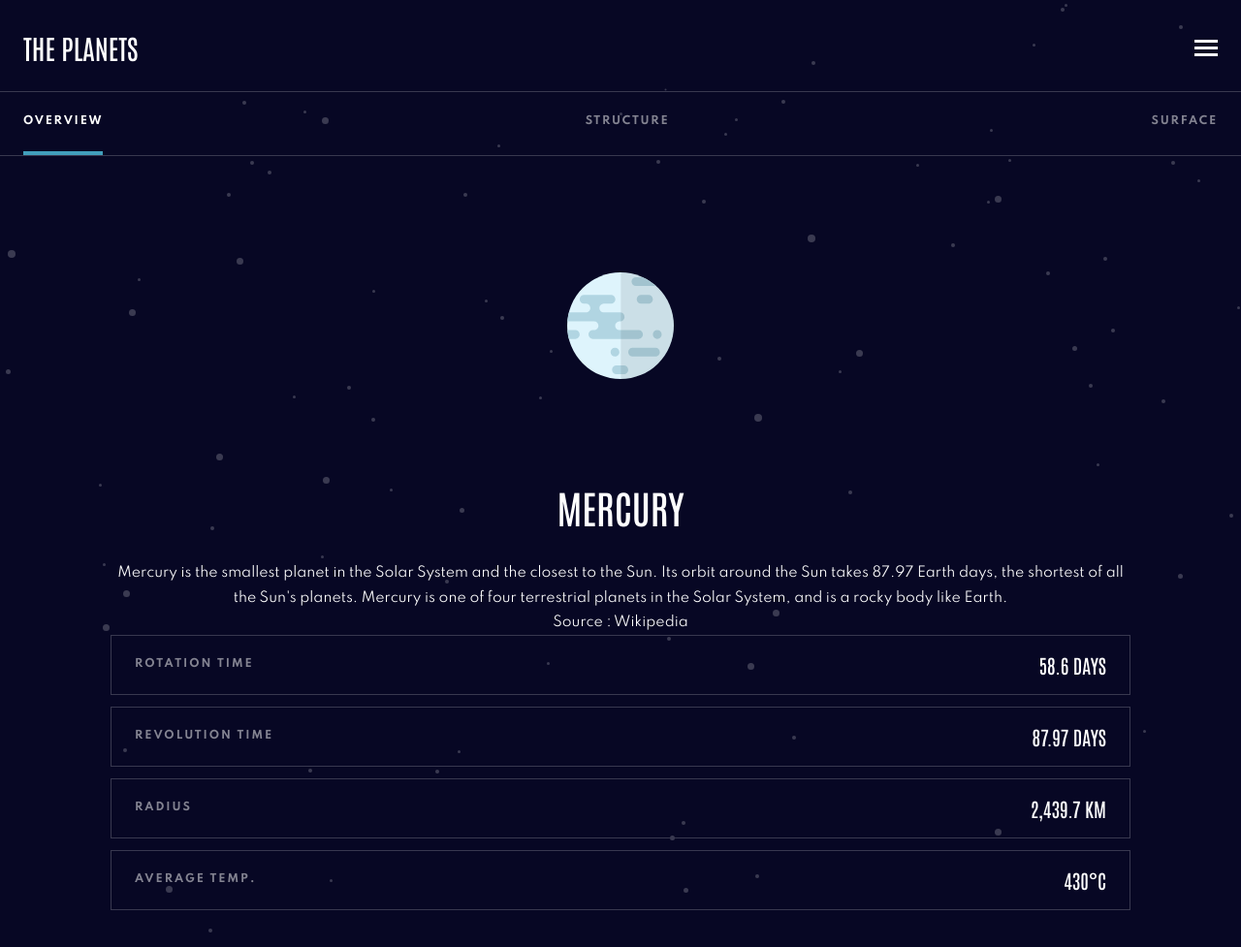
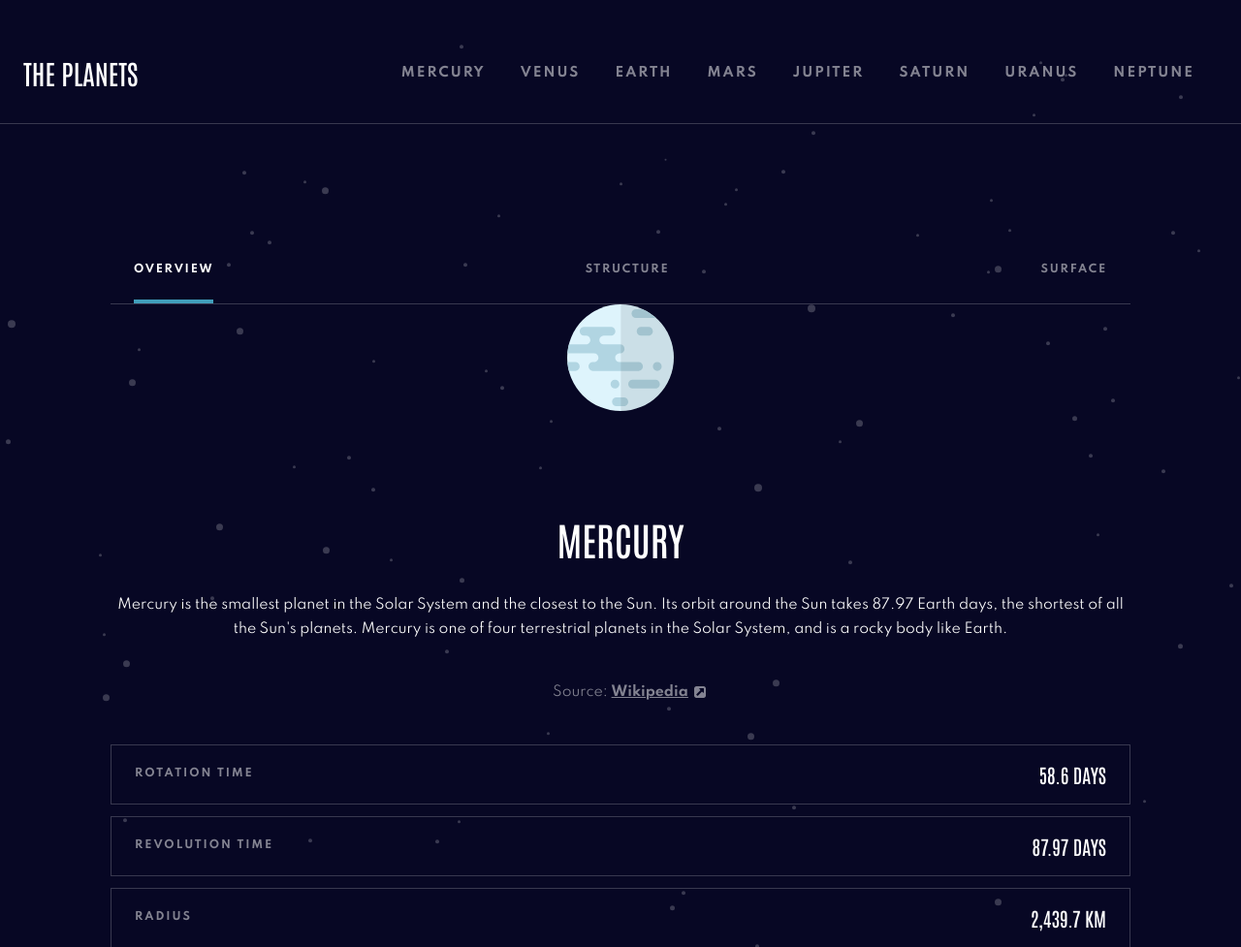
Before and after one commit to zettelmann/planet-fact-site-oop-js, a website built with webpack: page index.html in a window 1280 px wide. Shown: the top 977 px of the page at 97% size. Built offline with nearby package versions, Linux system fonts and the light colour scheme.

Commit message:
finished mobile tablet menu

```diff
--- a/index.html
+++ b/index.html
@@ -20,10 +20,10 @@
           <div class="mobile-menu__icon"></div>
         </button>
       </div>
-    </header>
+
 
       <nav class="nav">
-        <ul>
+        <ul class="nav__list">
           <li class="nav__item nav__item--mercury">
             <button class="nav__btn nav__btn--mercury">Mercury</button>
           </li>
@@ -49,9 +49,9 @@
             <button class="nav__btn nav__btn--neptune">Neptune</button>
           </li>
         </ul>
-
       </nav>
-        <nav class="subnav">
+    </header>
+<!--
           <ul class="planet-facts__btns-list">
             <li class="planet-facts__btns-item">
               <button class="planet-facts__btn planet-facts__btn--mercury planet-facts__btn--overview show-planet-facts"><h4>Overview</h4> </button>
@@ -63,9 +63,22 @@
               <button class="planet-facts__btn planet-facts__btn--mercury planet-facts__btn--surface"><h4>Surface</h4></button>
             </li>
           </ul>
-        </nav>
+ -->
       <div class="container">
         <section class="section-planet-facts">
+
+          <ul class="planet-facts__btns-list">
+            <li class="planet-facts__btns-item">
+              <button class="planet-facts__btn planet-facts__btn--mercury planet-facts__btn--overview show-planet-facts"><h4>Overview</h4> </button>
+            </li>
+            <li class="planet-facts__btns-item">
+              <button class="planet-facts__btn planet-facts__btn--mercury planet-facts__btn--structure"><h4>Structure</h4></button>
+            </li>
+            <li class="planet-facts__btns-item">
+              <button class="planet-facts__btn planet-facts__btn--mercury planet-facts__btn--surface"><h4>Surface</h4></button>
+            </li>
+          </ul>
+
           <div class="planet-facts__container">
 
 
@@ -81,7 +94,7 @@
             shortest of all the Sun's planets. Mercury is one of four terrestrial
             planets in the Solar System, and is a rocky body like Earth.
           </p>
-          <p class="planets-facts__source">Source : Wikipedia</p>
+          <p class="planet-facts__source">Source: <a href="">Wikipedia</a></p>
         </div>
       </div>
       <div class="planet-facts__datas">
--- a/src/style/base/_base.scss
+++ b/src/style/base/_base.scss
@@ -14,6 +14,8 @@
 }
 
 body {
+    position: relative;
+
     background: var(--clr-background) url('../svg/background-stars.svg') center;
     color: var(--clr-font--white);
 }
@@ -29,12 +31,24 @@
   height: 11rem;
 
   margin: 9.6rem auto;
+}
 
+a:link,
+a:visited {
+    color: inherit;
+    font-weight: 600;
+
+    &::after {
+        position: absolute;
+        content: url('../svg/icon-source.svg');
+        margin-left: .6rem;
+        transform: translateY(.2rem);
+    }
 }
 
 button {
     background-color: inherit;
-    color: var(--clr-font--white);
+    color: inherit;
     font-family: inherit;
     font-weight: 600;
     text-transform: uppercase;
--- a/src/style/base/_breakpoints.scss
+++ b/src/style/base/_breakpoints.scss
@@ -0,0 +1,16 @@
+
+
+$screen-tablet: 768px;
+$screen-desktop: 76.8em;
+
+@mixin tablet {
+    @media (min-width: #{$screen-tablet}) {
+        @content;
+    }
+}
+
+@mixin desktop {
+    @media (min-width: #{$screen-desktop}) {
+        @content;
+    }
+}
--- a/src/style/base/_typography.scss
+++ b/src/style/base/_typography.scss
@@ -22,7 +22,6 @@
     text-transform: uppercase ;
     font-size: 4rem;
     text-align: center;
-    padding-bottom: 2rem;
 }
 
 h4 {
--- a/src/style/components/_mobile-menu.scss
+++ b/src/style/components/_mobile-menu.scss
@@ -1,3 +1,5 @@
+@use '../base';
+
 .mobile-menu {
 
     &__button {
@@ -7,6 +9,10 @@
 
         display: grid;
         place-content: center;
+
+        @include base.tablet {
+            display: none;
+        }
     }
 
     &__icon {
--- a/src/style/layouts/_btns-planet-facts.scss
+++ b/src/style/layouts/_btns-planet-facts.scss
@@ -1,12 +1,27 @@
+@use '../base';
+/*
+    PLANET FACTS SUB-MENU MOBILE
+*/
 .planet-facts {
 
     &__btns-list {
+        position: absolute;
+        left: 0;
+        right: 0;
+        top: 9.6rem;
+
+        width: 100%;
+        margin: 0 auto;
+
         padding: 0 2.4rem;
         border-bottom: 1px solid var(--clr-accent);
 
         display: flex;
         justify-content: space-between;
 
+        @include base.tablet {
+           position: relative;
+        }
 
     }
 
--- a/src/style/layouts/_header.scss
+++ b/src/style/layouts/_header.scss
@@ -1,3 +1,5 @@
+@use '../base';
+
 .header {
     padding: 2.4rem 2.4rem 2rem;
 
@@ -6,10 +8,23 @@
     align-items: center;
     border-bottom: 1px solid var(--clr-accent);
 
+    @include base.tablet {
+        display: block;
+        padding: 2.4rem 2.4rem 0 2.4rem;
+        text-align: center;
+    }
+
+    @include base.desktop {
+        display: flex;
+        padding: 2.4rem 2.4rem 0 2.4rem;
+        text-align: center;
+    }
+
     &__logo {
         font-family: var(--font-secondary);
         font-weight: 400;
         font-size: 2.8rem;
         text-transform: uppercase;
+
     }
 }
--- a/src/style/layouts/_navigation.scss
+++ b/src/style/layouts/_navigation.scss
@@ -1,21 +1,55 @@
+@use '../base';
+
 .nav {
+    position: absolute;
+    top: 9.5rem;
+    left: 0;
+
     padding: 2.4rem;
-    background: var(--clr-background);
     width: 100%;
     height: 100%;
     transform: translateX(-100%);
     transition: all .4s ease-in-out;
 
-    position: absolute;
+    z-index: 10;
 
     &.show-mobile-menu {
+        background: var(--clr-background);
         transform: translateX(0);
 
     }
 
+    @include base.tablet {
+        position: relative;
+        transform: translateX(0);
+        width: auto;
+        top: 0;
+        background: none;
+    }
+
+
+
+    &__list {
+        @include base.tablet {
+            display: flex;
+            justify-content: space-between;
+            color: var(--clr-font--grey);
+        }
+
+        @include base.desktop {
+            gap: 3.6rem;
+        }
+    }
+
+
     &__item {
         &:not(:last-child) {
             border-bottom: 1px solid var(--clr-accent);
+
+            @include base.tablet {
+                border-bottom: none;
+
+            }
         }
     }
 
@@ -34,6 +68,10 @@
             height: 2.4rem;
             margin-right: 2rem;
             border-radius: 50%;
+
+            @include base.tablet {
+                display: none;
+            }
         }
 
         &--mercury::before { background-color: var(--clr-mercury); }
@@ -52,6 +90,10 @@
             margin-left: auto;
             background: url('../svg/icon-chevron.svg') no-repeat center;
             transform: scale(2.4);
+
+            @include base.tablet {
+                display: none;
+            }
         }
     }
 }
--- a/src/style/layouts/_section-planet-facts.scss
+++ b/src/style/layouts/_section-planet-facts.scss
@@ -19,15 +19,17 @@
     }
 
         &__name {
+            margin-bottom: 2rem;
 
         }
 
         &__info {
-
+            margin-bottom: 4rem;
         }
 
         &__source {
-
+            margin-bottom: 4rem;
+            color: var(--clr-font--grey);
         }
     /* CONTENT END */
     /* DATA START */
--- a/src/style/utilities/_container.scss
+++ b/src/style/utilities/_container.scss
@@ -1,7 +1,8 @@
 .container {
+
 
     max-width: 110rem;
     margin: 0 auto;
-    padding: 2.4rem;
+    padding: 2.4rem 2.4rem 5.6rem;
 
 }
```
